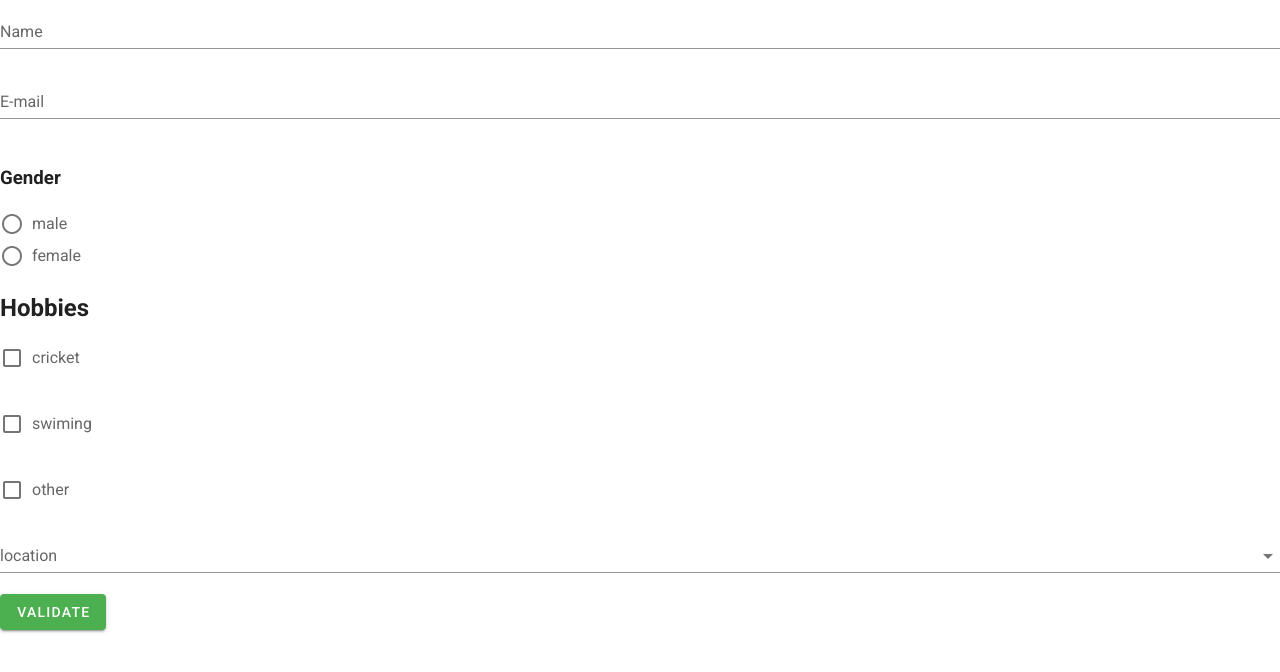
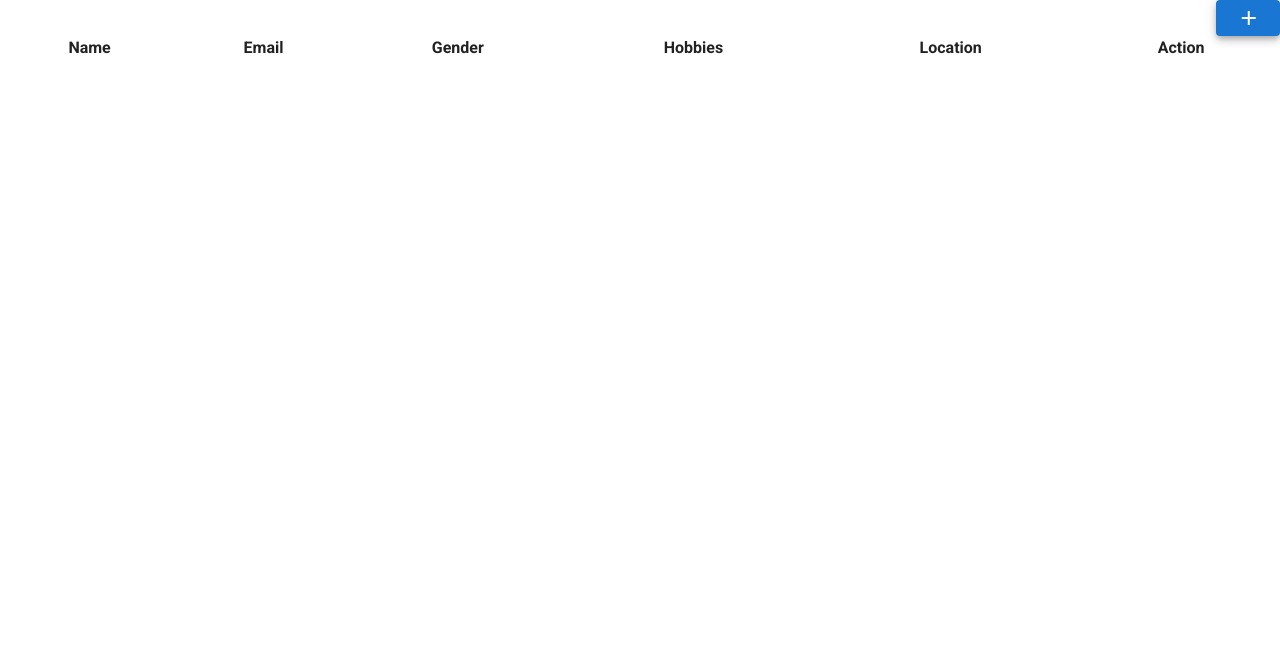
Before and after one commit to Hariharan542/Javascript, a Vue app: page / in a window 1280 px wide. Shown: the top 672 px of the page. Built offline with nearby package versions, Linux system fonts and the light colour scheme.

Commit message:
dialog-vuetify

```diff
--- a/src/components/HelloWorld.vue
+++ b/src/components/HelloWorld.vue
@@ -5,6 +5,23 @@
     v-model="valid"
     lazy-validation
   >
+    <v-dialog
+  v-model="pop"
+    >
+  <template v-slot:activator="{ on,attr }">
+  <v-flex text-right align-right>
+    <v-btn
+    elevation='5'
+        color="primary"
+        v-bind="attr"
+        v-on="on"
+      >
+        <h3><v-icon>mdi-plus</v-icon></h3>
+      </v-btn>
+    </v-flex>
+      </template>
+  <v-card text class="white">
+
     <v-text-field
       v-model="name"
       :rules="nameRules"
@@ -21,7 +38,7 @@
     <h3>Gender</h3>
     <v-radio-group
     v-model="gender"
-      column
+    row
     >
     <v-radio
     label="male"
@@ -35,44 +52,94 @@
     <h2>Hobbies</h2>
        <v-checkbox
       v-model="Hobbies"
-        v-for="(cho) in choice"
-        :key="cho.id"
-        :label="cho.name"
-        :value="cho.name"
+        v-for="(C) in choice"
+        :key="C.id"
+        :label="C.name"
+        :value="C.name"
         required
       ></v-checkbox>
-    <v-select
+      <v-autocomplete
         v-model="select"
         :items="location"
         :rules="[v => !!v || 'Location is required']"
         label="location"
         required
-      ></v-select>
+      >
+      </v-autocomplete>
+      <v-btn color="blue darken-1" text @click="cancel">Cancel</v-btn>
       <v-btn
+      v-if="buton"
         :disabled="!valid"
         color="success"
-        class="mr-4"
         @click="validate"
       >
         Validate
       </v-btn>
+      <v-btn
+      v-if="!buton"
+        :disabled="!valid"
+        color="success"
+        @click="save"
+      >
+        save
+      </v-btn>
+
+      </v-card>
+      </v-dialog>
     </v-form>
+    <v-simple-table>
+    <tr>
+      <th>Name</th>
+      <th>Email</th>
+      <th>Gender</th>
+      <th>Hobbies</th>
+      <th>Location</th>
+      <th>Action</th>
+
+         </tr>
+    <tr v-for="(item,i) in arr"
+      :key="i">
+      <td>{{item.name}}</td>
+      <td>{{item.email}}</td>
+      <td>{{item.gender}}</td>
+      <td>{{item.Hobbies}}</td>
+      <td>{{item.select}}</td>
+      <td><v-btn @click="change(item)"><v-icon small
+        >mdi-pencil</v-icon></v-btn></td>
+      <td><v-btn @click="deleteRow(item)"><v-icon small
+        >mdi-delete</v-icon></v-btn></td>
+    </tr>
+   </v-simple-table>
+    <v-dialog v-model="dialogDelete" max-width="250px">
+          <v-card>
+            <v-card-title ><center>Click OK for delete?</center></v-card-title>
+            <v-card-actions>
+              <v-spacer></v-spacer>
+              <v-btn color="red" text @click="close">Cancel</v-btn>
+              <v-btn color="blue" text @click="deleteConfirm">OK</v-btn>
+              <v-spacer></v-spacer>
+            </v-card-actions>
+          </v-card>
+        </v-dialog>
+
      </v-app>
 </template>
-
 <script>
  export default {
       data: () => ({
+        tempObj: {},
         valid: true,
         name: '',
         nameRules: [
           name=>!!name||'Name is required',
+          v=>/^[a-z A-Z]+$/.test(v) || 'name is not valid'
         ],
         email: '',
         emailRules: [
           email => !!email || 'E-mail is required',
           v => /.+@.+\..+/.test(v) || 'E-mail must be valid',
         ],
+        gender:null,
         select: null,
         location: [
           'Tamil Nadu',
@@ -83,22 +150,72 @@
         ],
         choice: [
        {id :1,name:'cricket'},{id:2,name:'swiming'},{id:3,name:'other'}],
-       Hobbies:[]
+       Hobbies:[],
+       arr:[],
+      dialogDelete:false,
+      pop:false,
+      buton:true,
       }),
       methods: {
         validate () {
-          this.$refs.form.validate()
-          const arr = {
+          if(this.$refs.form.validate()){
+          this.arr.push( {
             name : this.name,
             email : this.email,
             gender :this.gender,
             Hobbies: this.Hobbies,
             select: this.select,
+          })}
+          this.pop=false
+          this.buton=true
+          this.reset()
+          this.close()
+          //console.log(JSON.stringify(arr))
+        },
+        change (item) {
+        this.pop = true
+        this.buton=false
+        this.tempObj = item
+        this.name = item.name
+        this.email = item.email
+        this.gender=item.gender
+        this.Hobbies= item.Hobbies
+        this.select= item.select
+      },
+        deleteRow(item){
+          this.edit = this.arr.indexOf(item)
+          this.editItem = Object.assign({}, item)
+          this.dialogDelete = true
+        },
+        deleteConfirm () {
+        this.arr.splice(this.edit, 1)
+        this.close()
+      },
+      close() {
+        this.dialogDelete = false
+      },
+      cancel () {
+        this.pop = false
+      },
+      save () {
+        let test = this.arr.findIndex(temp => temp.id == this.tempObj.id)
 
+          this.arr[test].name = this.name
+          this.arr[test].email = this.email
+          this.arr[test].gender =this.gender
+          this.arr[test].Hobbies= this.Hobbies
+          this.arr[test].select= this.select
+         this.buton=true
+         this.reset()
+         this.cancel()
+      },
+      reset(){
+        this.name = ''
+        this.email =''
+        this.gender =''
+        this.Hobbies=''
+        this.select= ''
       }
-          console.log(JSON.stringify(arr))
-        }
-
     }
  }
 </script>
```
Lines whose indentation alone changed are shown as unchanged.
